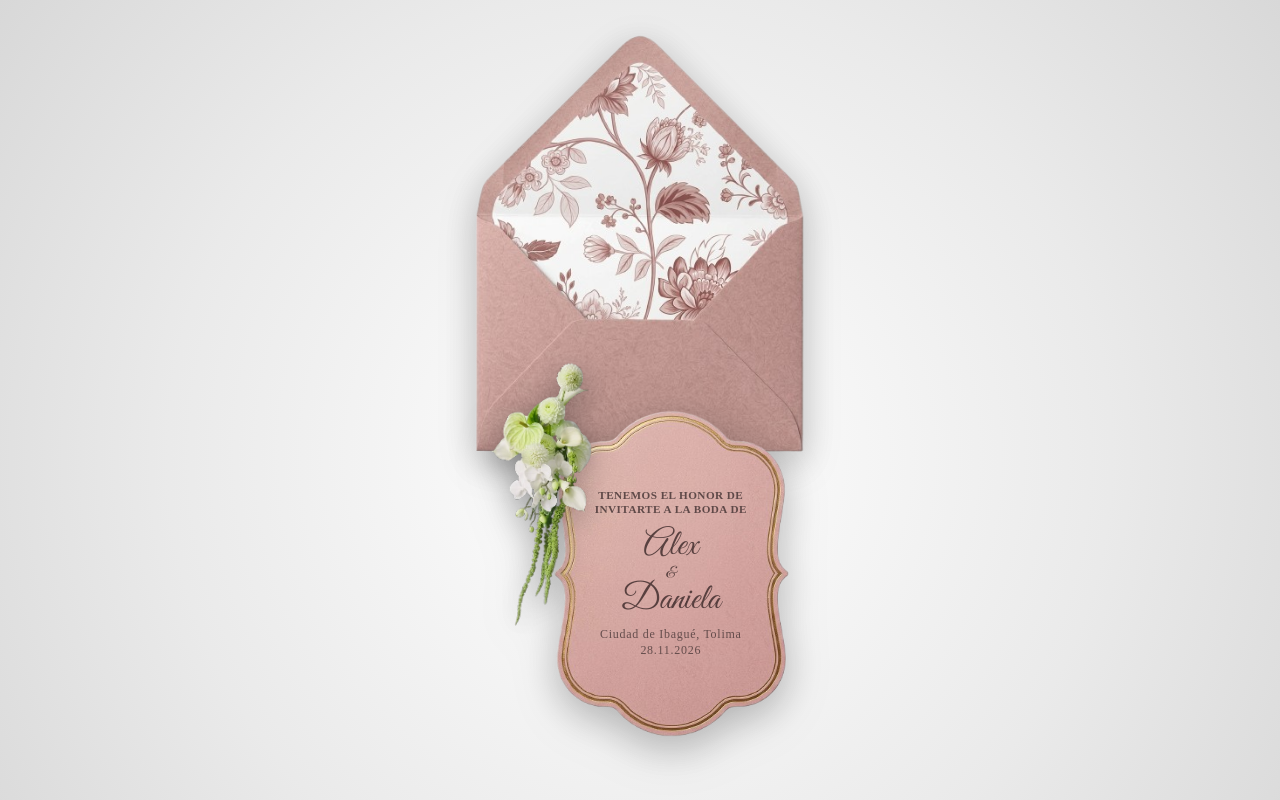
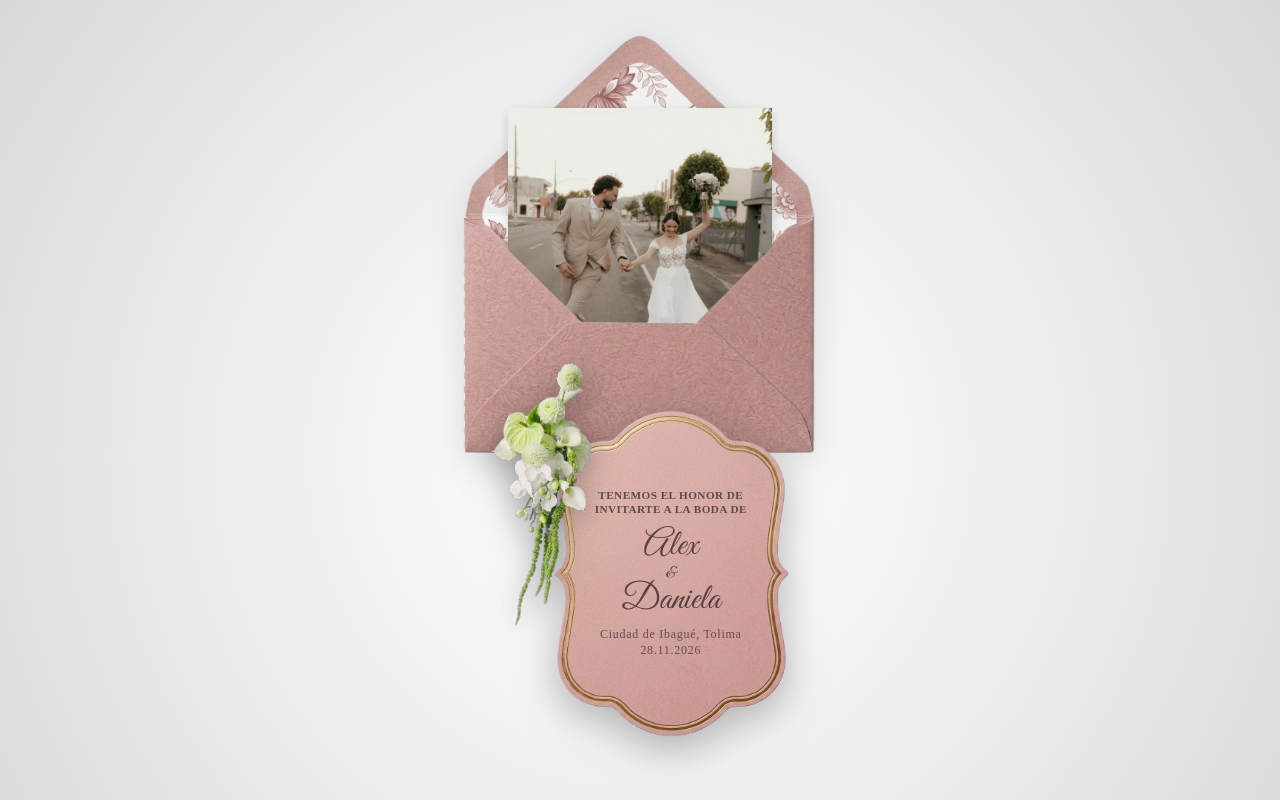
Before and after one commit to Leo1827/boda-invitation-alex-daniela, a Next.js app: page /invitation in a window 1280 px wide. Shown: the top 800 px of the page. Built offline with nearby package versions, Linux system fonts and the light colour scheme.

Commit message:
update: width and design cart invitation

```diff
--- a/components/Invitation/Invitation.module.css
+++ b/components/Invitation/Invitation.module.css
@@ -30,7 +30,28 @@
   width: 100%;
   aspect-ratio: 1 / 1.05;
   z-index: 1;
+}
+/* Base común para forzar un calce perfecto del 100% en ambas capas */
+
+.envelopeFront {
+  position: absolute !important;
+  margin-top: 46%;
+  margin-left: 38px;
+  width: 83% !important;
+  height: 52% !important;
+  object-fit: fill !important; /* Mantiene exactamente la misma escala de lienzo */
+}
+
+/* Imagen del fondo (2_carta.png) */
+.envelopeBack {
+  z-index: 1;
   filter: drop-shadow(0px 10px 18px rgba(0, 0, 0, 0.12));
+}
+
+/* Imagen frontal recortada (3_carta.png) */
+.envelopeFront {
+  z-index: 3; /* Queda por encima de la foto (z-index: 2) */
+  pointer-events: none;
 }
 
 .imageFit {
@@ -38,13 +59,34 @@
   filter: drop-shadow(0 12px 18px rgba(0, 0, 0, 0.15));
 }
 
-/* 2. CONTENEDOR DE LA TARJETA (FIGURA) */
+/* 2. FOTOGRAFÍA SALIENDO DEL SOBRE */
+.photoWrapper {
+  position: absolute;
+  top: 20%; /* Ajusta si quieres que asome más o menos foto */
+  left: 50%;
+  transform: translateX(-50%);
+  width: 60%;
+  aspect-ratio: 1 / 1;
+  z-index: 2; /* Entre el fondo (1) y el frente (3) */
+  background: #ffffff;
+  padding: 4px;
+  box-shadow: 0px 4px 10px rgba(0, 0, 0, 0.15);
+}
+
+.photoFit {
+  object-fit: cover;
+  position: relative;
+  width: 100%;
+  height: 100%;
+}
+
+/* 3. CONTENEDOR DE LA TARJETA (FIGURA) Y FLORES */
 .cardWrapper {
   position: relative;
   width: 86%;
   margin-top: -32%;
   margin-left: 14%;
-  z-index: 2;
+  z-index: 5; /* Z-INDEX ALTO: Se asegura de flotar por encima del sobre y la foto */
   filter: drop-shadow(0px 12px 22px rgba(0, 0, 0, 0.14));
 }
 
@@ -61,7 +103,7 @@
   left: -4%;
   width: 44%;
   aspect-ratio: 1 / 2.1;
-  z-index: 4;
+  z-index: 6;
   pointer-events: none;
   filter: drop-shadow(0px 6px 12px rgba(0, 0, 0, 0.15));
 }
@@ -115,9 +157,12 @@
 
 /* AJUSTES RESPONSIVOS PARA MÓVILES */
 @media (max-width: 600px) {
+  .envelopeFront{
+    margin-left: 29px;
+  }
   .compositionWrapper {
     max-width: clamp(280px, 82vw, 360px);
-    padding-top: 0; /* Removido el padding excesivo de 5rem */
+    padding-top: 0;
   }
 
   .cardWrapper {
@@ -136,7 +181,6 @@
   }
 }
 
-/* Dispositivos de altura baja (p. ej., iPhone SE, teléfonos pequeños o landscape) */
 @media (max-height: 380px) {
   .compositionWrapper {
     max-width: clamp(240px, 42vh, 300px);
@@ -150,9 +194,11 @@
   .details {
     margin-top: 0.3rem;
   }
+
 }
 
 @media (max-width: 380px) {
+
   .subhead {
     font-size: 0.5rem;
     margin-top: 8px;
--- a/components/Invitation/Invitation.tsx
+++ b/components/Invitation/Invitation.tsx
@@ -1,35 +1,54 @@
 import Image from 'next/image';
 import styles from './Invitation.module.css';
-import { Great_Vibes, Cinzel } from 'next/font/google';
+import { Great_Vibes } from 'next/font/google';
 import MusicPlayer from '../MusicPlayer/MusicPlayer';
 
-// Configuración de fuentes de Google optimizadas por Next.js
 const greatVibes = Great_Vibes({
-    weight: '400',
-    subsets: ['latin'],
-    variable: '--font-great-vibes',
+  weight: '400',
+  subsets: ['latin'],
+  variable: '--font-great-vibes',
 });
 
 export default function Invitation() {
-
-
   return (
     <main className={styles.container}>
       <div className={styles.compositionWrapper}>
 
-        {/* 1. SOBRE AL FONDO */}
+        {/* 1. SOBRE AL FONDO Y PARTE DELANTERA */}
         <div className={styles.envelopeWrapper}>
+          {/* Fondo del sobre */}
           <Image
             src="/envelope/2_carta.png"
             alt="Sobre de invitación"
             fill
             priority
             sizes="(max-width: 768px) 100vw, 460px"
-            className={styles.imageFit}
+            className={styles.envelopeBack}
+          />
+
+          {/* Fotografía (capa intermedia) */}
+          <div className={styles.photoWrapper}>
+            <Image
+              src="/envelope/photo3.jpg"
+              alt="Fotografía"
+              fill
+              sizes="(max-width: 768px) 50vw, 200px"
+              className={styles.photoFit}
+            />
+          </div>
+
+          {/* Frente del sobre (3_carta.png) */}
+          <Image
+            src="/envelope/3_carta.png"
+            alt="Frente del sobre"
+            fill
+            priority
+            sizes="(max-width: 768px) 100vw, 460px"
+            className={styles.envelopeFront}
           />
         </div>
 
-        {/* 2. TARJETA FIGURA Y FLORES */}
+        {/* 2. TARJETA PRINCIPAL Y FLORES */}
         <div className={styles.cardWrapper}>
 
           {/* FLORES (Capa superior izquierda) */}
@@ -79,8 +98,6 @@ export default function Invitation() {
         <MusicPlayer />
 
       </div>
-
-
     </main>
   );
 }
```
Also changed, not shown: public/envelope/3_carta.jpeg (added), public/envelope/3_carta.png (added).
